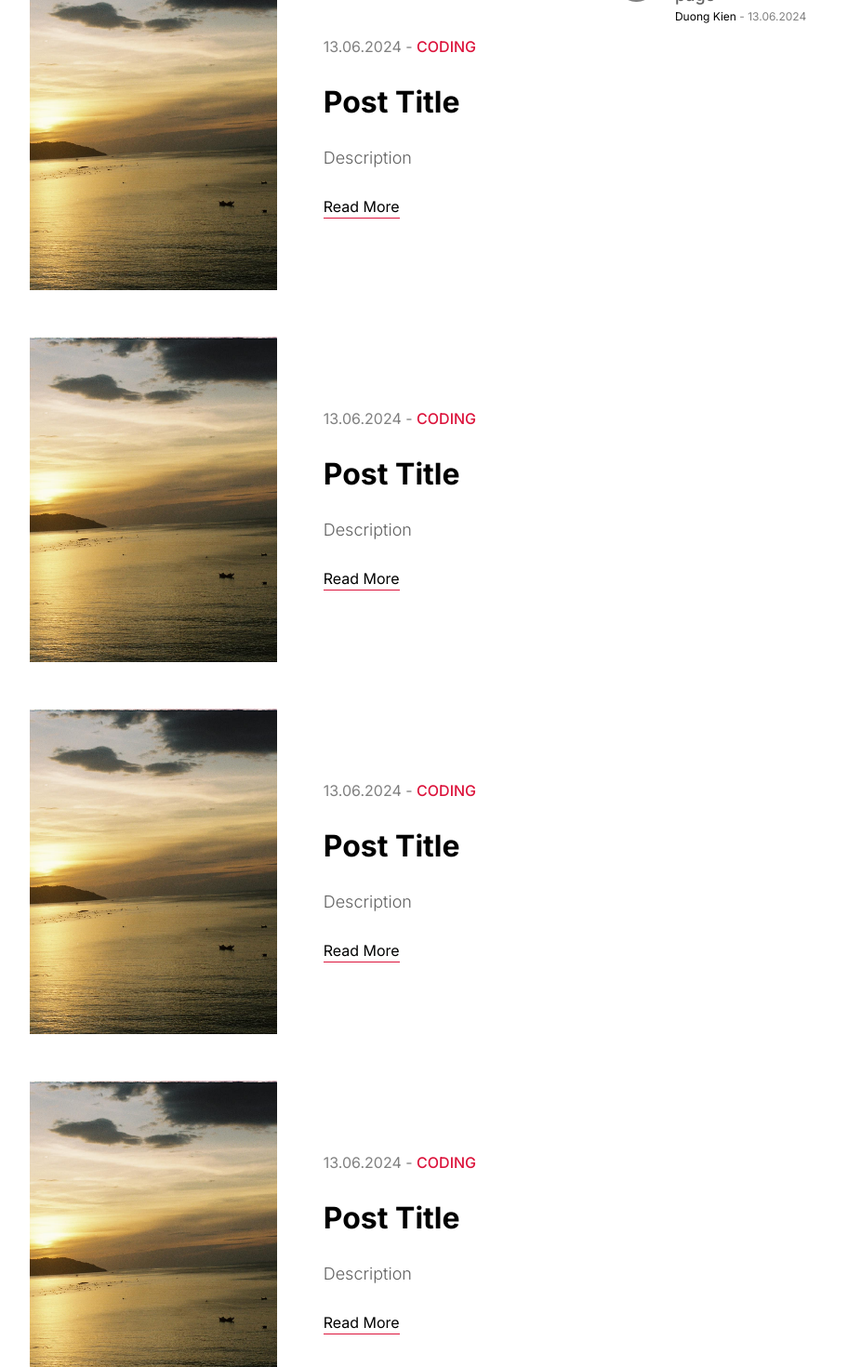
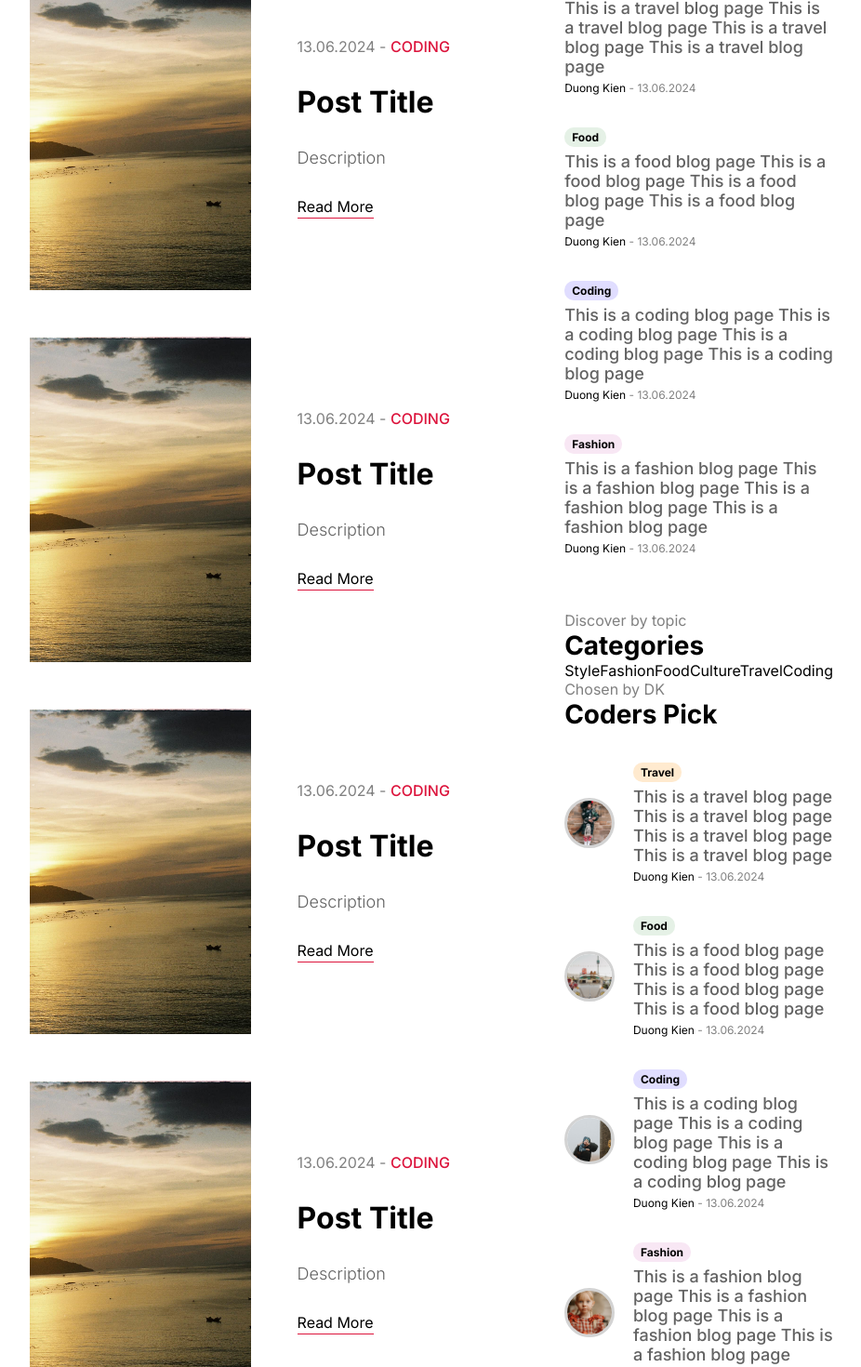
Before and after one commit to duongkien27/blog, a Next.js app: page / in a window 1280 px wide. Shown: the part 1360-2830 px from the top of the page at 93% size, without its empty margins (176-1102 px from the left). Built offline with nearby package versions, Linux system fonts and the light colour scheme.

Commit message:
20240614 add more manu bar

```diff
--- a/src/components/menu/Menu.jsx
+++ b/src/components/menu/Menu.jsx
@@ -9,8 +9,109 @@ const Menu = () => {
       <h1 className={styles.title}>Most Popular</h1>
       <div className={styles.items}>
         <Link href="/" className={styles.item}>
+          <div className={styles.textContainer}>
+            <span className={`${styles.category} ${styles.travel}`}>
+              <b>Travel</b>
+            </span>
+            <h3 className={styles.postTitle}>
+              This is a travel blog page
+              This is a travel blog page
+              This is a travel blog page
+              This is a travel blog page
+            </h3>
+            <div className={styles.details}>
+              <span className={styles.username}>Duong Kien</span>
+              <span className={styles.date}> - 13.06.2024</span>
+            </div>
+          </div>
+        </Link>
+
+        <Link href="/" className={styles.item}>
+          <div className={styles.textContainer}>
+            <span className={`${styles.category} ${styles.food}`}>
+              <b>Food</b>
+            </span>
+            <h3 className={styles.postTitle}>
+              This is a food blog page
+              This is a food blog page
+              This is a food blog page
+              This is a food blog page
+            </h3>
+            <div className={styles.details}>
+              <span className={styles.username}>Duong Kien</span>
+              <span className={styles.date}> - 13.06.2024</span>
+            </div>
+          </div>
+        </Link>
+
+        <Link href="/" className={styles.item}>
+          <div className={styles.textContainer}>
+            <span className={`${styles.category} ${styles.coding}`}>
+              <b>Coding</b>
+            </span>
+            <h3 className={styles.postTitle}>
+              This is a coding blog page
+              This is a coding blog page
+              This is a coding blog page
+              This is a coding blog page
+            </h3>
+            <div className={styles.details}>
+              <span className={styles.username}>Duong Kien</span>
+              <span className={styles.date}> - 13.06.2024</span>
+            </div>
+          </div>
+        </Link>
+
+        <Link href="/" className={styles.item}>
+          <div className={styles.textContainer}>
+            <span className={`${styles.category} ${styles.fashion}`}>
+              <b>Fashion</b>
+            </span>
+            <h3 className={styles.postTitle}>
+              This is a fashion blog page
+              This is a fashion blog page
+              This is a fashion blog page
+              This is a fashion blog page
+            </h3>
+            <div className={styles.details}>
+              <span className={styles.username}>Duong Kien</span>
+              <span className={styles.date}> - 13.06.2024</span>
+            </div>
+          </div>
+        </Link>
+      </div>
+
+
+      <h2 className={styles.subtitle}>Discover by topic</h2>
+      <h1 className={styles.title}>Categories</h1>
+
+      <div className={styles.categoryList}>
+        <Link href="/blog?cat=style" className={`${styles.categoryItem} ${styles.style}`}>
+          Style
+        </Link>
+        <Link href="/blog?cat=fashion" className={`${styles.categoryItem} ${styles.fashion}`}>
+          Fashion
+        </Link>
+        <Link href="/blog?cat=food" className={`${styles.categoryItem} ${styles.food}`}>
+          Food
+        </Link>
+        <Link href="/blog?cat=culture" className={`${styles.categoryItem} ${styles.culture}`}>
+          Culture
+        </Link>
+        <Link href="/blog?cat=travel" className={`${styles.categoryItem} ${styles.travel}`}>
+          Travel
+        </Link>
+        <Link href="/blog?cat=coding" className={`${styles.categoryItem} ${styles.coding}`}>
+          Coding
+        </Link>
+      </div>
+
+      <h2 className={styles.subtitle}>Chosen by DK</h2>
+      <h1 className={styles.title}>Coders Pick</h1>
+      <div className={styles.items}>
+        <Link href="/" className={styles.item}>
           <div className={styles.imageContainer}>
-            <Image src="/p1.jpeg" alt="" fill className={styles.image}/>
+            <Image src="/travel.png" alt="" fill className={styles.image}/>
           </div>
           <div className={styles.textContainer}>
             <span className={`${styles.category} ${styles.travel}`}>
@@ -18,6 +119,72 @@ const Menu = () => {
             </span>
             <h3 className={styles.postTitle}>
               This is a travel blog page
+              This is a travel blog page
+              This is a travel blog page
+              This is a travel blog page
+            </h3>
+            <div className={styles.details}>
+              <span className={styles.username}>Duong Kien</span>
+              <span className={styles.date}> - 13.06.2024</span>
+            </div>
+          </div>
+        </Link>
+
+        <Link href="/" className={styles.item}>
+          <div className={styles.imageContainer}>
+            <Image src="/food.png" alt="" fill className={styles.image}/>
+          </div>
+          <div className={styles.textContainer}>
+            <span className={`${styles.category} ${styles.food}`}>
+              <b>Food</b>
+            </span>
+            <h3 className={styles.postTitle}>
+              This is a food blog page
+              This is a food blog page
+              This is a food blog page
+              This is a food blog page
+            </h3>
+            <div className={styles.details}>
+              <span className={styles.username}>Duong Kien</span>
+              <span className={styles.date}> - 13.06.2024</span>
+            </div>
+          </div>
+        </Link>
+
+        <Link href="/" className={styles.item}>
+          <div className={styles.imageContainer}>
+            <Image src="/coding.png" alt="" fill className={styles.image}/>
+          </div>
+          <div className={styles.textContainer}>
+            <span className={`${styles.category} ${styles.coding}`}>
+              <b>Coding</b>
+            </span>
+            <h3 className={styles.postTitle}>
+              This is a coding blog page
+              This is a coding blog page
+              This is a coding blog page
+              This is a coding blog page
+            </h3>
+            <div className={styles.details}>
+              <span className={styles.username}>Duong Kien</span>
+              <span className={styles.date}> - 13.06.2024</span>
+            </div>
+          </div>
+        </Link>
+
+        <Link href="/" className={styles.item}>
+          <div className={styles.imageContainer}>
+            <Image src="/fashion.png" alt="" fill className={styles.image}/>
+          </div>
+          <div className={styles.textContainer}>
+            <span className={`${styles.category} ${styles.fashion}`}>
+              <b>Fashion</b>
+            </span>
+            <h3 className={styles.postTitle}>
+              This is a fashion blog page
+              This is a fashion blog page
+              This is a fashion blog page
+              This is a fashion blog page
             </h3>
             <div className={styles.details}>
               <span className={styles.username}>Duong Kien</span>
--- a/src/components/menu/menu.module.css
+++ b/src/components/menu/menu.module.css
@@ -12,7 +12,11 @@
     font-size: 28px;
 }
 .items{
-
+    margin-top: 35px;
+    margin-bottom: 60px;
+   display: flex;
+   flex-direction: column;
+   gap: 35px;
 }
 .item{
     display: flex;
@@ -26,7 +30,7 @@
 }
 .image{
     border-radius: 50%;
-    border: 3px solid gray;
+    border: 3px solid lightgray;
     object-fit: cover;
 }
 .textContainer{
```
Also changed, not shown: src/components/menuPosts/menuPosts.jsx (added), src/components/menuPosts/menuposts.module.css (added).
